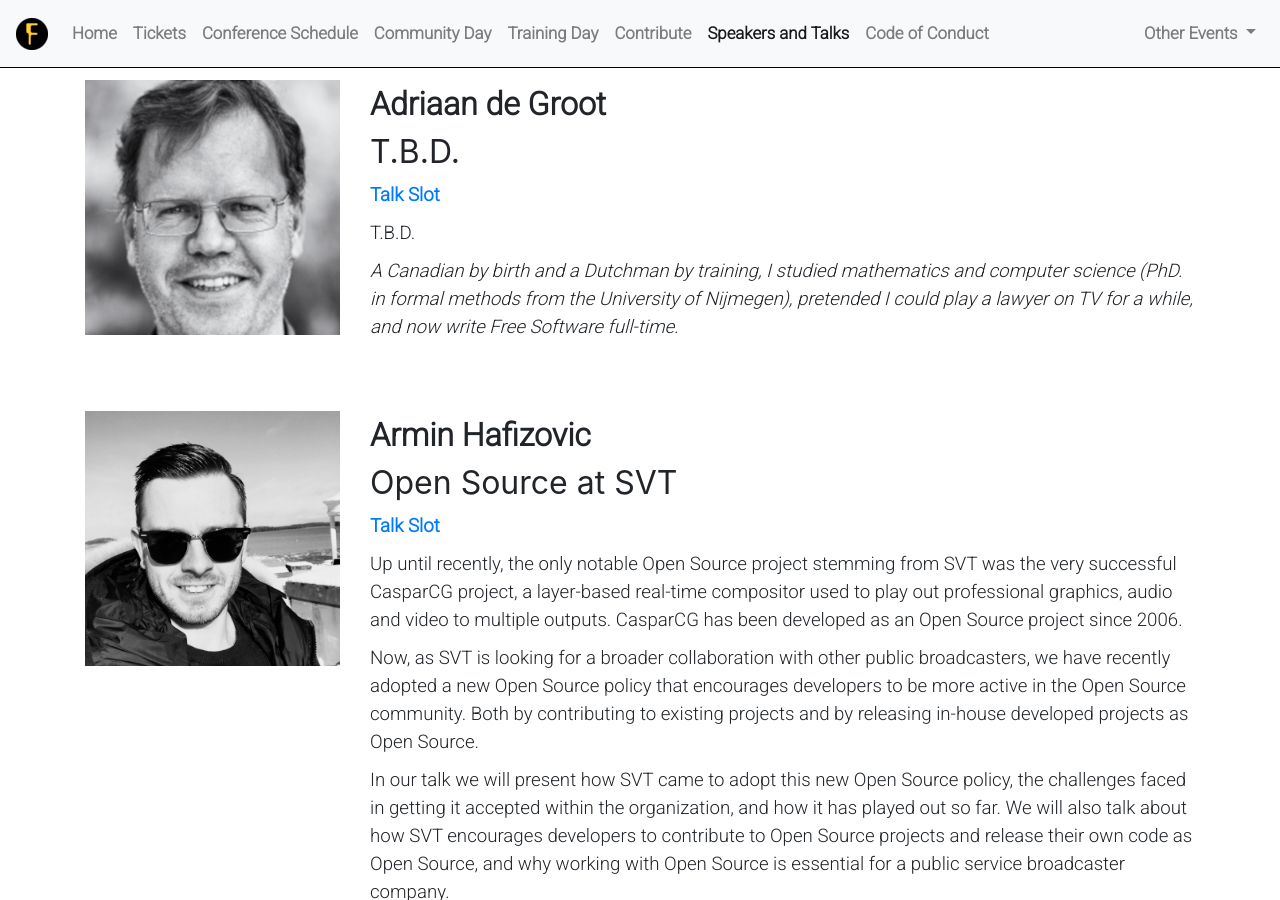
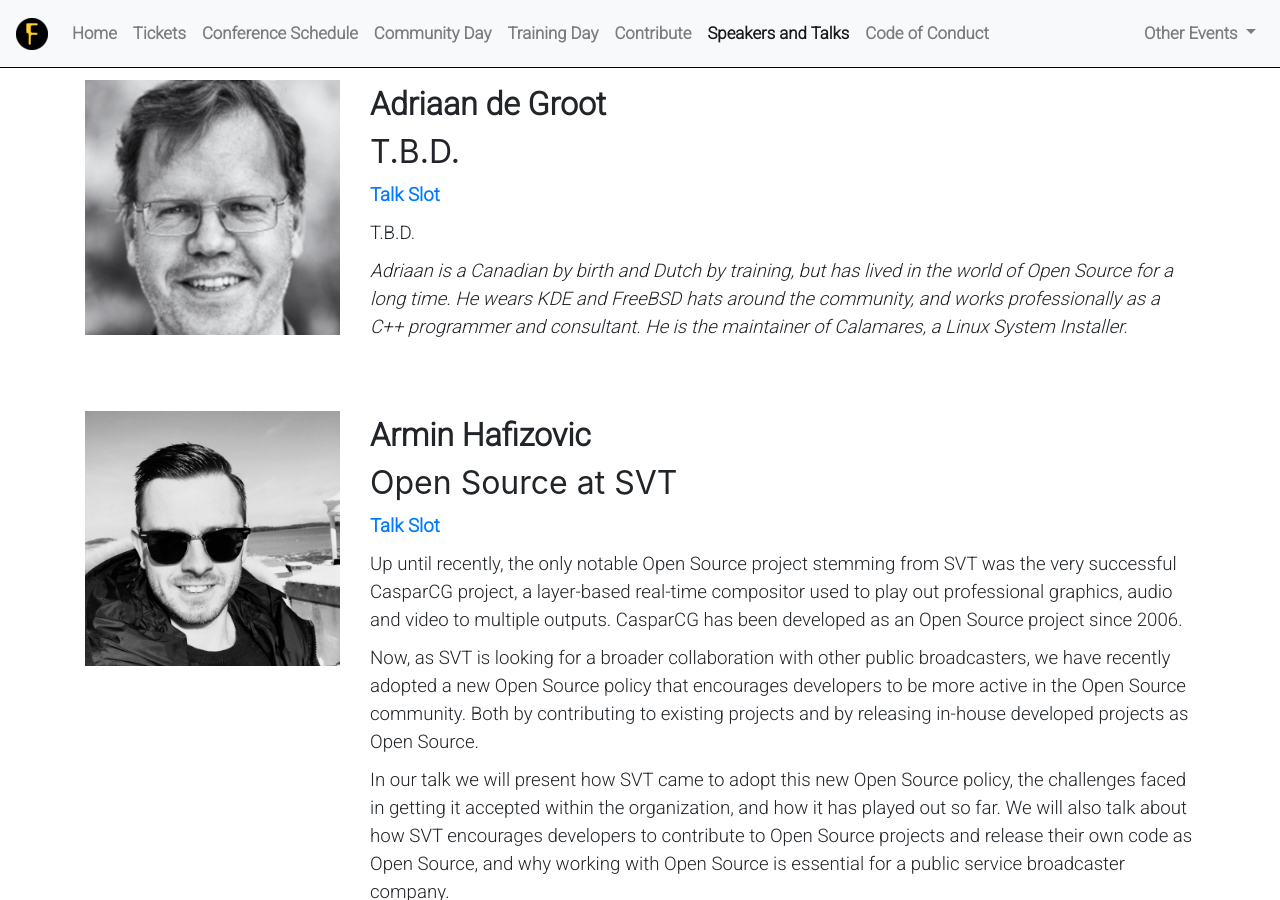
Before and after one commit to e8johan/foss-north-jekyll-2019, a Jekyll site: the page built from speakers-and-talks.md, in a window 1280 px wide and 900 px high, scrolled down 7032 px. Built offline with Jekyll 4.4.1, drawn with Linux system fonts in a browser that asks for light colours; nearby versions of some CDN libraries.

Commit message:
Updated Ade's bio

```diff
--- a/_data/speakers.yaml
+++ b/_data/speakers.yaml
@@ -353,7 +353,7 @@
   title: "T.B.D."
   abstract: "T.B.D."
   bio:
-    - "A Canadian by birth and a Dutchman by training, I studied mathematics and computer science (PhD. in formal methods from the University of Nijmegen), pretended I could play a lawyer on TV for a while, and now write Free Software full-time. "
+    - "Adriaan is a Canadian by birth and Dutch by training, but has lived in the world of Open Source for a long time. He wears KDE and FreeBSD hats around the community, and works professionally as a C++ programmer and consultant. He is the maintainer of Calamares, a Linux System Installer."
 - name: "Ramón Soto Mathiesen"
   short: "rsotomathiesen"
   slot: mon17
```
